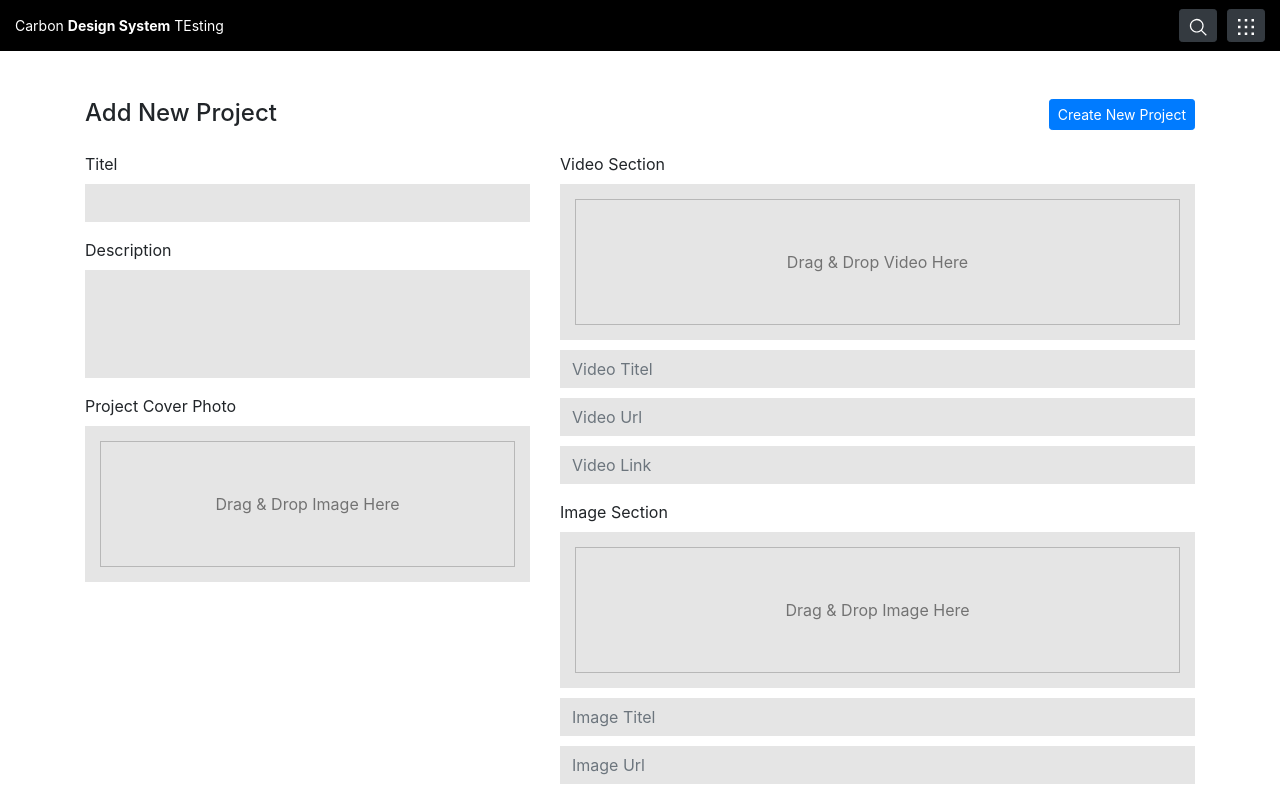
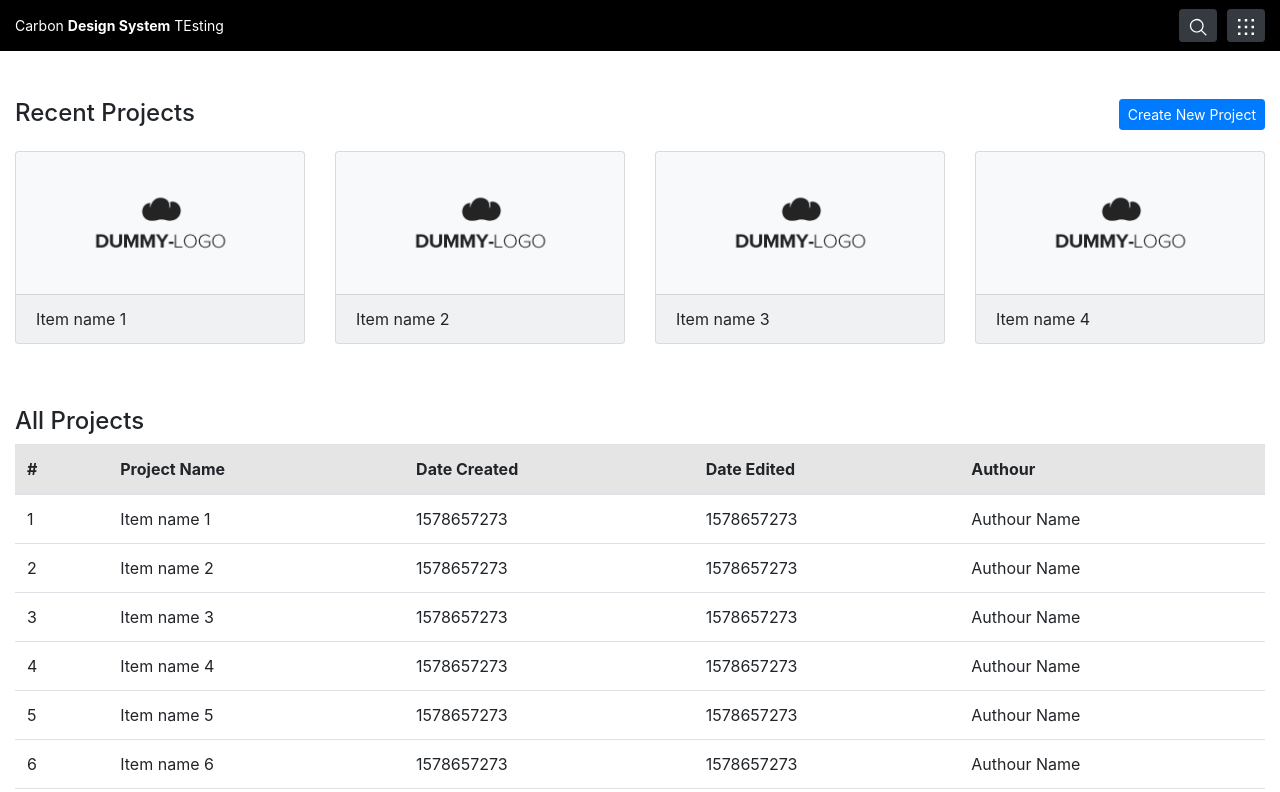
Before and after one commit to Singh-Simarjot/cdt, a React (Create React App) app: page / in a window 1280 px wide. Shown: the top 792 px of the page. Built offline with nearby package versions, Linux system fonts and the light colour scheme.

Commit message:
dashboard Page

```diff
--- a/package.json
+++ b/package.json
@@ -9,12 +9,14 @@
     "bootstrap": "^4.4.1",
     "font-awesome": "^4.7.0",
     "jquery": "^3.4.1",
+    "moment": "^2.24.0",
     "node-sass": "^4.13.0",
     "react": "^16.12.0",
     "react-beautiful-dnd": "^12.2.0",
     "react-bootstrap": "^1.0.0-beta.16",
     "react-bootstrap-table": "^4.3.1",
     "react-dom": "^16.12.0",
+    "react-moment": "^0.9.7",
     "react-router-dom": "^5.1.2",
     "react-scripts": "3.3.0",
     "server": "^1.0.21"
--- a/src/App.js
+++ b/src/App.js
@@ -9,14 +9,16 @@ import Dashboard from "./pages/dashboard";
 import AddNewProject from "./pages/addNewProject";
 import Page from "./pages/page";
 
+import { ProjectsContext } from './context/projectsContext';
+
 function App() {
   return (
-    <React.Fragment>
+    <ProjectsContext>
       <Header />
-      {/* <Dashboard /> */}
-      <AddNewProject />
-      {/* <Page /> */}
-    </React.Fragment>
+      <Dashboard />
+      {/* <AddNewProject />
+      <Page /> */}
+    </ProjectsContext>
   );
 }
 
--- a/src/context/projectsContext.jsx
+++ b/src/context/projectsContext.jsx
@@ -3,7 +3,88 @@ import React, { Component } from "react";
 const Context = React.createContext();
 
 export class ProjectsContext extends Component {
-  state = { selectedZoneType:null, allOptions:[] };
+  state = { currentProject:null,
+
+    allProjects:[
+      {
+        id: 1,
+        name: "Item name 1",
+        dateCreated: 1578657273,
+        dateEdited: 1578657273,
+        authour: "Authour Name"
+      },
+      {
+        id: 2,
+        name: "Item name 2",
+        dateCreated: 1578657273,
+        dateEdited: 1578657273,
+        authour: "Authour Name"
+      },
+      {
+        id: 3,
+        name: "Item name 3",
+        dateCreated: 1578657273,
+        dateEdited: 1578657273,
+        authour: "Authour Name"
+      },
+      {
+        id: 4,
+        name: "Item name 4",
+        dateCreated: 1578657273,
+        dateEdited: 1578657273,
+        authour: "Authour Name"
+      },
+
+      {
+        id: 5,
+        name: "Item name 5",
+        dateCreated: 1578657273,
+        dateEdited: 1578657273,
+        authour: "Authour Name"
+      },
+
+      {
+        id: 6,
+        name: "Item name 6",
+        dateCreated: 1578657273,
+        dateEdited: 1578657273,
+        authour: "Authour Name"
+      },
+
+      {
+        id: 7,
+        name: "Item name 7",
+        dateCreated: 1578657273,
+        dateEdited: 1578657273,
+        authour: "Authour Name"
+      },
+
+      {
+        id: 8,
+        name: "Item name 8",
+        dateCreated: 1578657273,
+        dateEdited: 1578657273,
+        authour: "Authour Name"
+      },
+
+      {
+        id: 9,
+        name: "Item name 9",
+        dateCreated: 1578657273,
+        dateEdited: 1578657273,
+        authour: "Authour Name"
+      },
+
+      {
+        id: 10,
+        name: "Item name 10",
+        dateCreated: 1578657273,
+        dateEdited: 1578657273,
+        authour: "Authour Name"
+      }
+
+
+    ] };
 
   onSlideChange = selectedZoneType => {
     this.setState({ selectedZoneType });
--- a/src/pages/dashboard.jsx
+++ b/src/pages/dashboard.jsx
@@ -2,45 +2,21 @@ import React, { Component } from "react";
 import "./dashboard.scss";
 import { Container, Row, Col, Button, Card, Table } from "react-bootstrap";
 import ProjectLogo1 from "./images/logo-dummy.png";
+import ProjectsContext  from '../context/projectsContext';
+
 class Dashbord extends Component {
-  state = {
-    project: [
-      {
-        id: 1,
-        name: "Item name 1",
-        dateCreated: "Date Created",
-        dateEdited: "Date Edited",
-        authour: "Authour Name"
-      },
-      {
-        id: 2,
-        name: "Item name 2",
-        dateCreated: "Date Created",
-        dateEdited: "Date Edited",
-        authour: "Authour Name"
-      },
-      {
-        id: 3,
-        name: "Item name 3",
-        dateCreated: "Date Created",
-        dateEdited: "Date Edited",
-        authour: "Authour Name"
-      },
-      {
-        id: 4,
-        name: "Item name 4",
-        dateCreated: "Date Created",
-        dateEdited: "Date Edited",
-        authour: "Authour Name"
-      }
-    ]
-  };
+  static contextType = ProjectsContext;
+
+
   render() {
+        const {allProjects} = this.context
+
     return (
       <main className="main">
         <section className="dashboard">
-          <Container>
-            <div className="pt-5">
+          <Container fluid>
+          {allProjects !== null &&  <div className="pt-5">
+
               <Row>
                 <Col>
                   <h2>Recent Projects</h2>
@@ -52,58 +28,29 @@ class Dashbord extends Component {
                 </Col>
               </Row>
               <Row>
-                <Col sm={6} sm={6} md={4} lg={3}>
+                {}
+                { allProjects.slice(0, 4).map(item => <Col sm={6} sm={6} md={4} lg={3}>
                   <Card bg="light">
                     <Card.Body className="text-center">
                       <Card.Img
                         variant="top"
                         src={ProjectLogo1}
-                        alt="Project Title"
+                        alt={item.name}
                       />
                     </Card.Body>
-                    <Card.Footer>Project Title</Card.Footer>
+                    <Card.Footer>{item.name}</Card.Footer>
                   </Card>
-                </Col>
-                <Col sm={6} sm={6} md={4} lg={3}>
-                  <Card bg="light">
-                    <Card.Body className="text-center">
-                      <Card.Img
-                        variant="top"
-                        src={ProjectLogo1}
-                        alt="Project Title"
-                      />
-                    </Card.Body>
-                    <Card.Footer>Project Title</Card.Footer>
-                  </Card>
-                </Col>
-                <Col sm={6} sm={6} md={4} lg={3}>
-                  <Card bg="light">
-                    <Card.Body className="text-center">
-                      <Card.Img
-                        variant="top"
-                        src={ProjectLogo1}
-                        alt="Project Title"
-                      />
-                    </Card.Body>
-                    <Card.Footer>Project Title</Card.Footer>
-                  </Card>
-                </Col>
-                <Col sm={6} sm={6} md={4} lg={3}>
-                  <Card bg="light">
-                    <Card.Body className="text-center">
-                      <Card.Img
-                        variant="top"
-                        src={ProjectLogo1}
-                        alt="Project Title"
-                      />
-                    </Card.Body>
-                    <Card.Footer>Project Title</Card.Footer>
-                  </Card>
-                </Col>
+                </Col> )}
+
+
+
+
               </Row>
             </div>
-
-            <div className="pt-5">
+          }
+            {
+              allProjects !== null && allProjects.length > 5 &&
+             <div className="pt-5">
               <h2>All Projects</h2>
               <Table responsive="md" hover variant="">
                 <thead>
@@ -116,7 +63,7 @@ class Dashbord extends Component {
                   </tr>
                 </thead>
                 <tbody>
-                  {this.state.project.map(project => (
+                  {allProjects.map(project => (
                     <tr key={project.id}>
                       <td>{project.id}</td>
                       <td>{project.name}</td>
@@ -128,7 +75,8 @@ class Dashbord extends Component {
                 </tbody>
               </Table>
             </div>
-          </Container>
+         }
+         </Container>
         </section>
       </main>
     );
```
Also changed, not shown: 1 other file (tests, documents, lock files or other folders).
